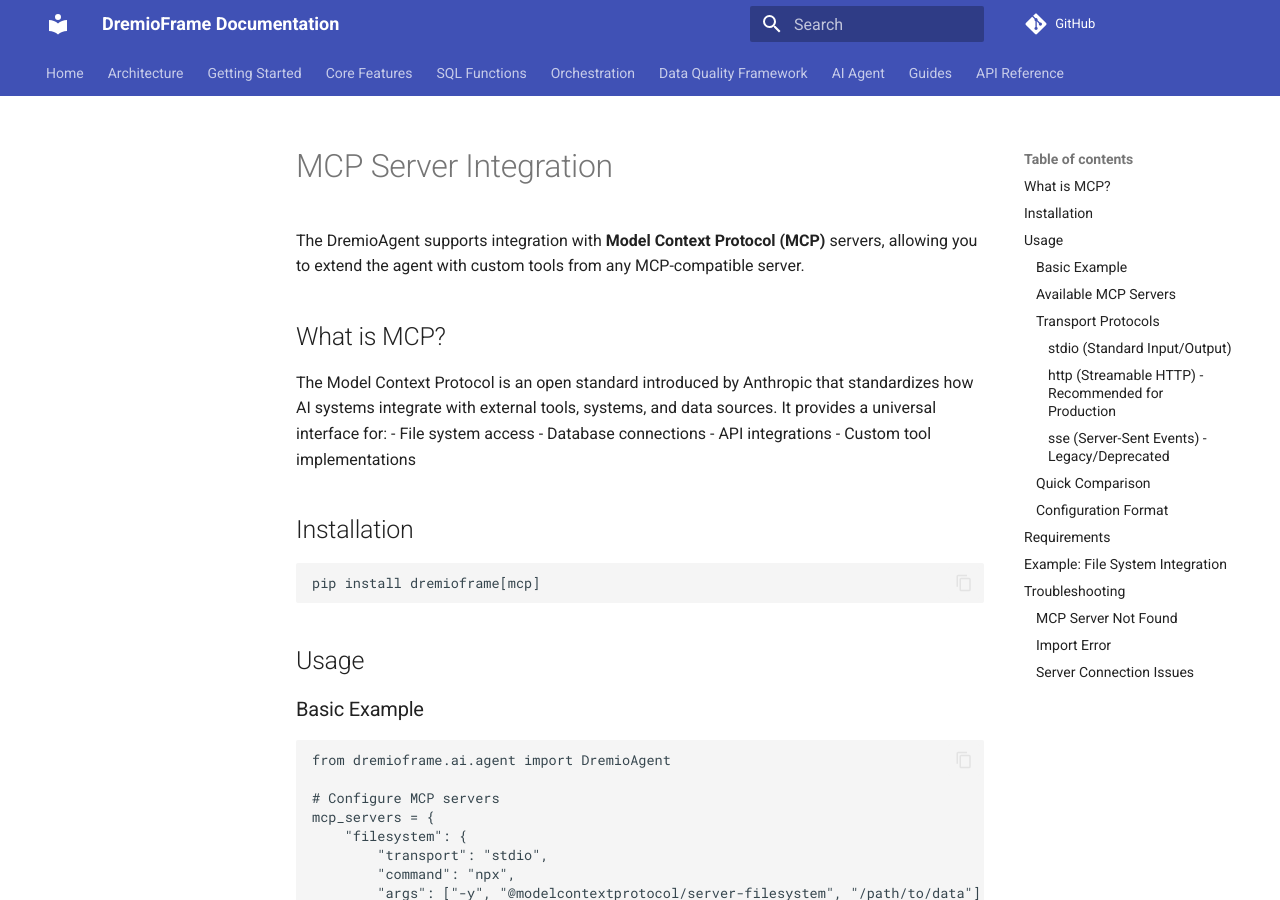
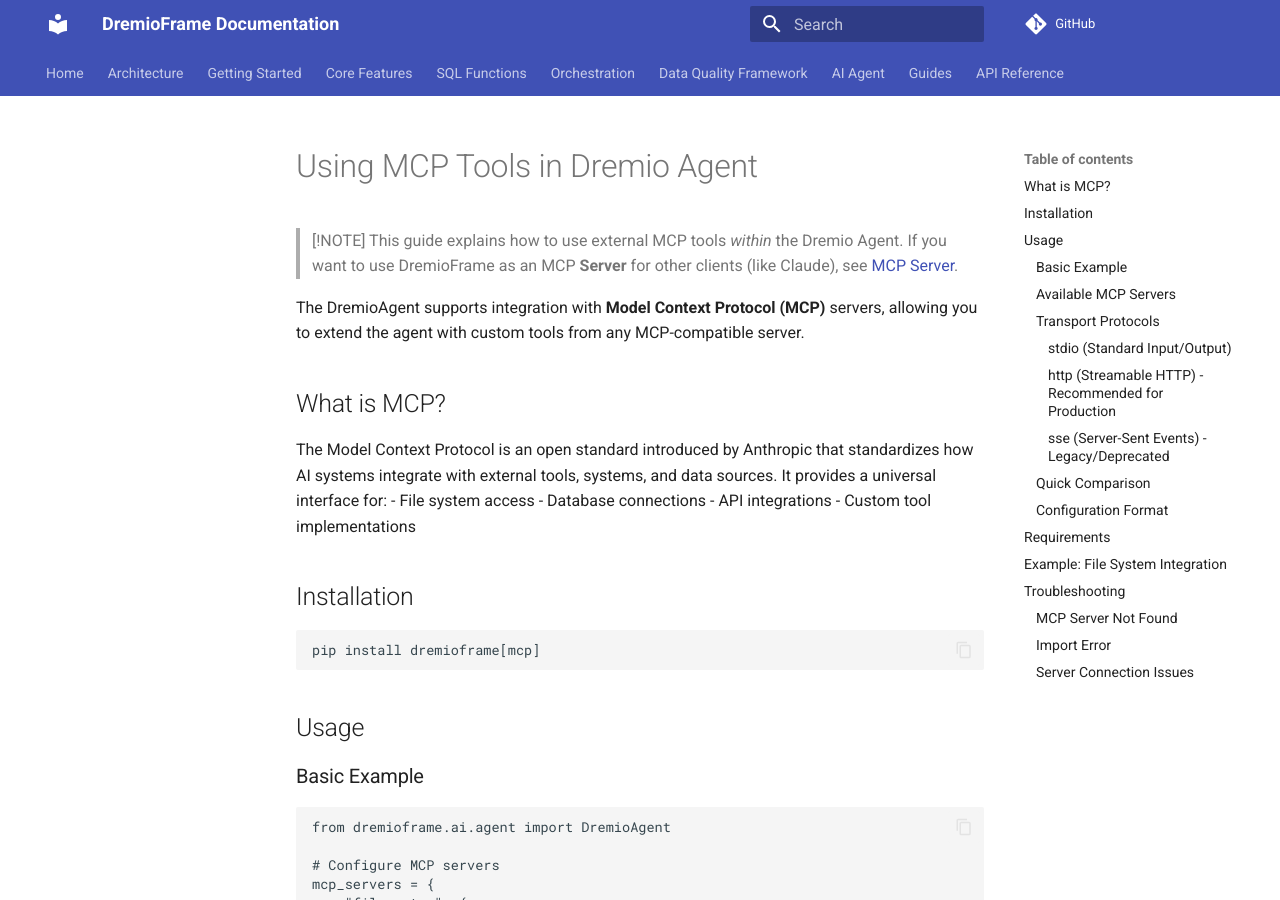
Before and after one commit to developer-advocacy-dremio/dremio-cloud-dremioframe, an MkDocs documentation site: the page built from docs/ai/mcp_client.md, in a window 1280 px wide and 900 px high. Built offline with MkDocs 1.6.1 and Material for MkDocs 9.7.7, drawn with Linux system fonts in a browser that asks for light colours; comment, search, counter and statistics services are not loaded.

Commit message:
doc update

```diff
--- a/docs/ai/mcp_integration.md
+++ b/docs/ai/mcp_client.md
@@ -1,4 +1,7 @@
-# MCP Server Integration
+# Using MCP Tools in Dremio Agent
+
+> [!NOTE]
+> This guide explains how to use external MCP tools *within* the Dremio Agent. If you want to use DremioFrame as an MCP **Server** for other clients (like Claude), see [MCP Server](mcp_server.md).
 
 The DremioAgent supports integration with **Model Context Protocol (MCP)** servers, allowing you to extend the agent with custom tools from any MCP-compatible server.
 
--- a/mkdocs.yml
+++ b/mkdocs.yml
@@ -81,6 +81,7 @@
   - AI Agent:
     - Overview: docs/ai/overview.md
     - MCP Server: docs/ai/mcp_server.md
+    - MCP Client: docs/ai/mcp_client.md
     - Observability: docs/ai/observability.md
     - Reflections: docs/ai/reflections.md
     - Governance: docs/ai/governance.md
```
Also changed, not shown: README.md (+2 -1 lines), docs/ai/mcp_server.md (+3 -0 lines).
